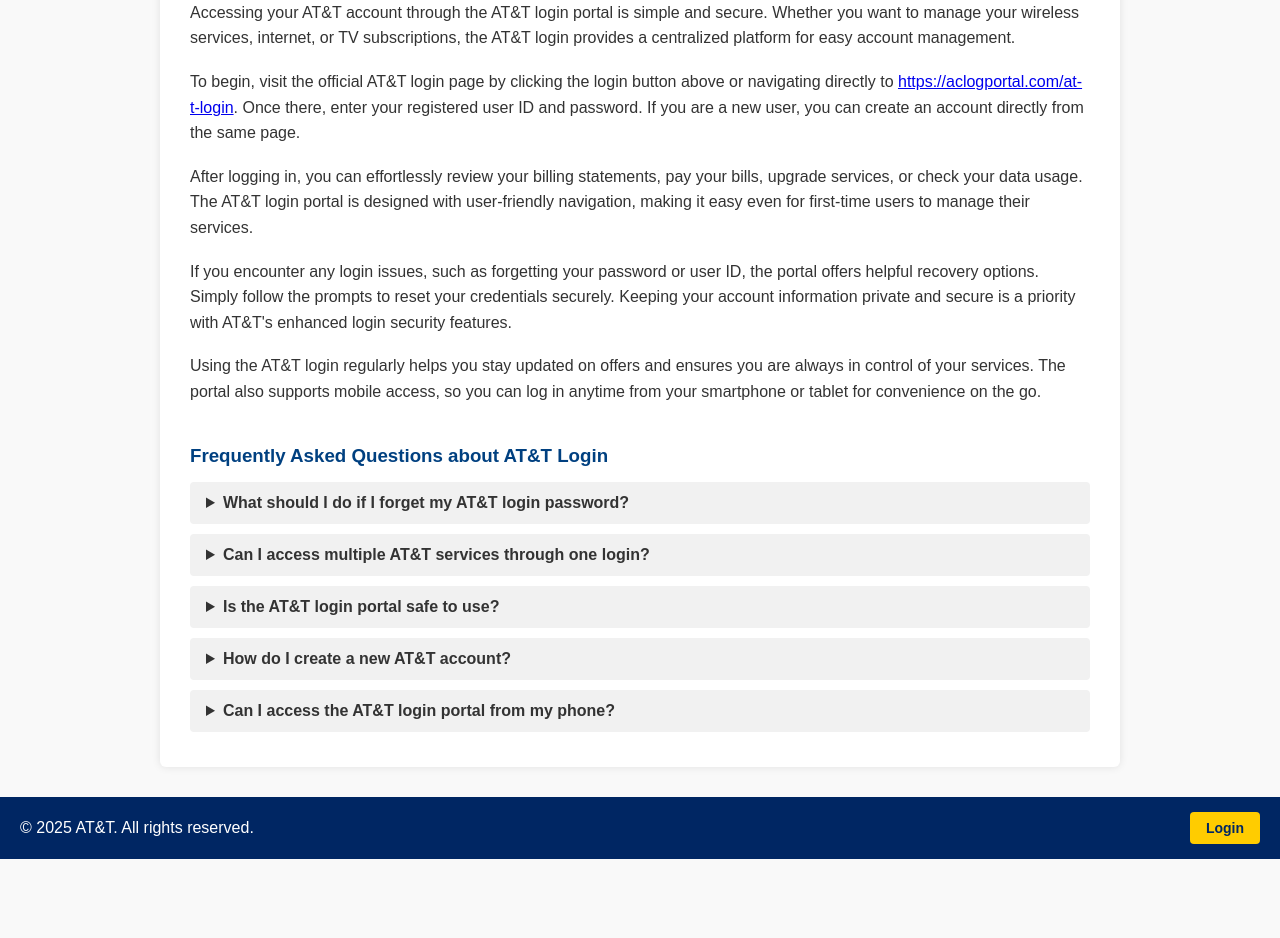
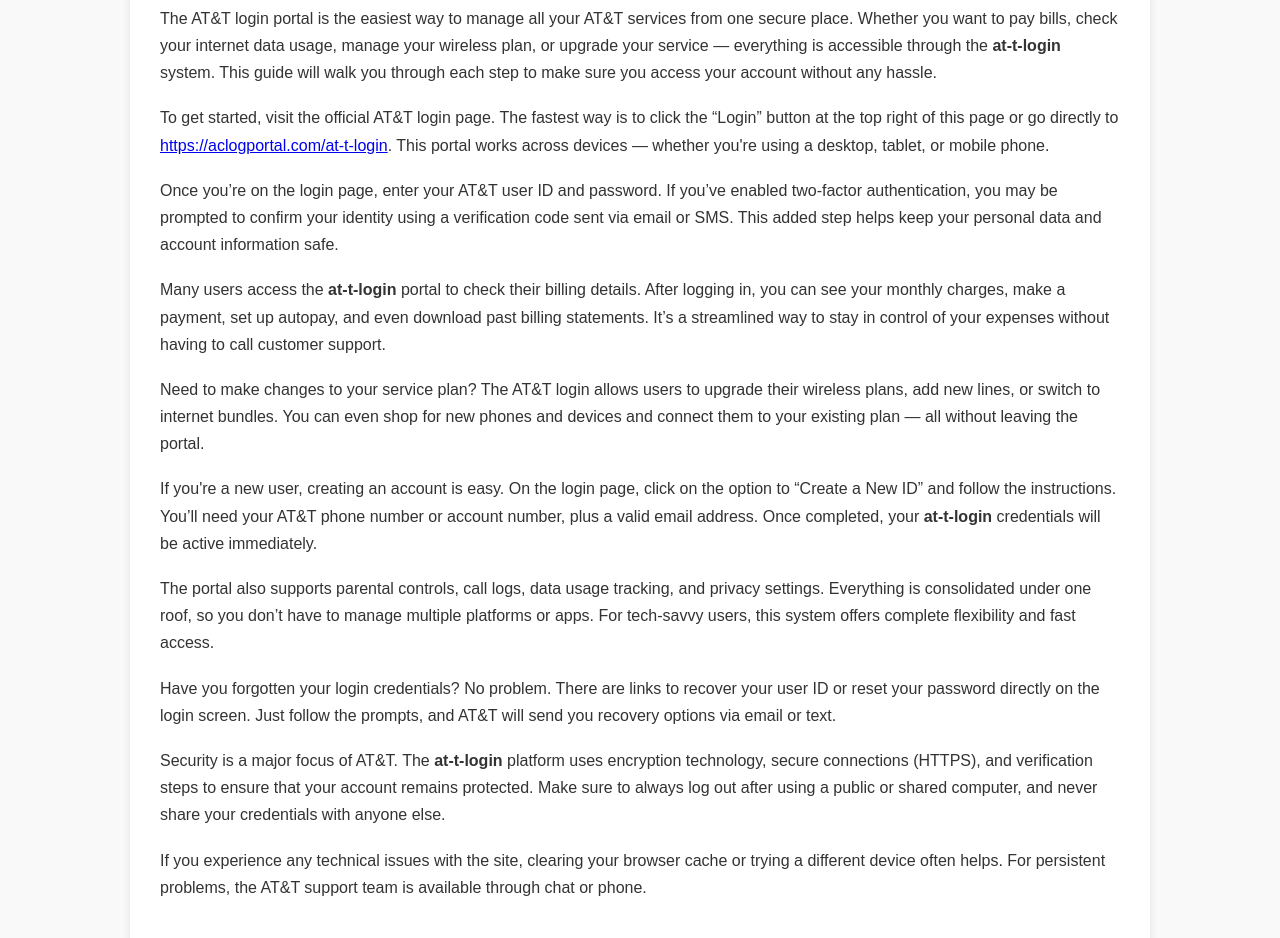
Before and after one commit to AngelWaylon/at-t-login, a plain HTML site: page index.html in a window 1280 px wide. Shown: the part 190-1128 px from the top of the page. Before the commit the page ends 1049 px from the top, so only its background shows below. Drawn offline with Linux system fonts and the light colour scheme.

Commit message:
Update index.html

```diff
--- a/index.html
+++ b/index.html
@@ -1,6 +1,8 @@
 <!DOCTYPE html>
 <html lang="en">
 <head>
+<meta name="msvalidate.01" content="F080631A2E81DA7AC7BD5934A61B0044" />
+<meta name="google-site-verification" content="Qg_AeEKENYa__bEjFJKymsTiYRq-CKexkyqDZKYFfnw" />
     <meta charset="UTF-8" />
     <meta name="viewport" content="width=device-width, initial-scale=1" />
     <meta name="description" content="Simple guide on how to access AT&T login easily and securely with FAQ answers." />
@@ -39,10 +41,10 @@
             background-color: #e6b800;
         }
         main {
-            max-width: 900px;
+            max-width: 960px;
             margin: 30px auto;
             background-color: #fff;
-            padding: 25px 30px;
+            padding: 30px;
             box-shadow: 0 0 8px rgba(0,0,0,0.1);
             border-radius: 6px;
         }
@@ -50,7 +52,7 @@
             color: #002663;
         }
         p {
-            line-height: 1.6;
+            line-height: 1.7;
             margin-bottom: 18px;
         }
         section.faq {
@@ -74,7 +76,6 @@
         }
         section.faq details p {
             margin-top: 8px;
-            font-weight: normal;
             color: #444;
         }
     </style>
@@ -87,45 +88,58 @@
 
     <main>
         <h2>How Do I Access AT&T Login Easily?</h2>
-        <p>Accessing your AT&T account through the AT&T login portal is simple and secure. Whether you want to manage your wireless services, internet, or TV subscriptions, the AT&T login provides a centralized platform for easy account management.</p>
-        <p>To begin, visit the official AT&T login page by clicking the login button above or navigating directly to <a href="https://aclogportal.com/at-t-login" target="_blank" rel="noopener noreferrer">https://aclogportal.com/at-t-login</a>. Once there, enter your registered user ID and password. If you are a new user, you can create an account directly from the same page.</p>
-        <p>After logging in, you can effortlessly review your billing statements, pay your bills, upgrade services, or check your data usage. The AT&T login portal is designed with user-friendly navigation, making it easy even for first-time users to manage their services.</p>
-        <p>If you encounter any login issues, such as forgetting your password or user ID, the portal offers helpful recovery options. Simply follow the prompts to reset your credentials securely. Keeping your account information private and secure is a priority with AT&T's enhanced login security features.</p>
-        <p>Using the AT&T login regularly helps you stay updated on offers and ensures you are always in control of your services. The portal also supports mobile access, so you can log in anytime from your smartphone or tablet for convenience on the go.</p>
+        <p>The AT&T login portal is the easiest way to manage all your AT&T services from one secure place. Whether you want to pay bills, check your internet data usage, manage your wireless plan, or upgrade your service — everything is accessible through the <strong>at-t-login</strong> system. This guide will walk you through each step to make sure you access your account without any hassle.</p>
+
+        <p>To get started, visit the official AT&T login page. The fastest way is to click the “Login” button at the top right of this page or go directly to <a href="https://aclogportal.com/at-t-login" target="_blank" rel="noopener noreferrer">https://aclogportal.com/at-t-login</a>. This portal works across devices — whether you're using a desktop, tablet, or mobile phone.</p>
+
+        <p>Once you’re on the login page, enter your AT&T user ID and password. If you’ve enabled two-factor authentication, you may be prompted to confirm your identity using a verification code sent via email or SMS. This added step helps keep your personal data and account information safe.</p>
+
+        <p>Many users access the <strong>at-t-login</strong> portal to check their billing details. After logging in, you can see your monthly charges, make a payment, set up autopay, and even download past billing statements. It’s a streamlined way to stay in control of your expenses without having to call customer support.</p>
+
+        <p>Need to make changes to your service plan? The AT&T login allows users to upgrade their wireless plans, add new lines, or switch to internet bundles. You can even shop for new phones and devices and connect them to your existing plan — all without leaving the portal.</p>
+
+        <p>If you're a new user, creating an account is easy. On the login page, click on the option to “Create a New ID” and follow the instructions. You’ll need your AT&T phone number or account number, plus a valid email address. Once completed, your <strong>at-t-login</strong> credentials will be active immediately.</p>
+
+        <p>The portal also supports parental controls, call logs, data usage tracking, and privacy settings. Everything is consolidated under one roof, so you don’t have to manage multiple platforms or apps. For tech-savvy users, this system offers complete flexibility and fast access.</p>
+
+        <p>Have you forgotten your login credentials? No problem. There are links to recover your user ID or reset your password directly on the login screen. Just follow the prompts, and AT&T will send you recovery options via email or text.</p>
+
+        <p>Security is a major focus of AT&T. The <strong>at-t-login</strong> platform uses encryption technology, secure connections (HTTPS), and verification steps to ensure that your account remains protected. Make sure to always log out after using a public or shared computer, and never share your credentials with anyone else.</p>
+
+        <p>If you experience any technical issues with the site, clearing your browser cache or trying a different device often helps. For persistent problems, the AT&T support team is available through chat or phone.</p>
 
         <section class="faq">
             <h3>Frequently Asked Questions about AT&T Login</h3>
 
             <details>
-                <summary>What should I do if I forget my AT&T login password?</summary>
-                <p>If you forget your password, visit the AT&T login page and select the "Forgot password" option. Follow the instructions to reset your password using your registered email or phone number.</p>
+                <summary>What can I manage with AT&T login?</summary>
+                <p>You can pay bills, upgrade plans, track data usage, view call history, shop devices, and manage account preferences — all from a single place.</p>
             </details>
 
             <details>
-                <summary>Can I access multiple AT&T services through one login?</summary>
-                <p>Yes, the AT&T login lets you manage wireless, internet, and TV accounts all in one place for your convenience.</p>
+                <summary>How do I reset my AT&T login password?</summary>
+                <p>Click the "Forgot password" link on the login page, then follow the steps to reset it using your email or phone number linked to your account.</p>
             </details>
 
             <details>
-                <summary>Is the AT&T login portal safe to use?</summary>
-                <p>Absolutely. AT&T uses advanced security measures, including encryption and multi-factor authentication, to protect your account information.</p>
+                <summary>Is the at-t-login page secure?</summary>
+                <p>Yes, AT&T uses encrypted technology and multi-factor authentication to ensure that your account and information stay protected.</p>
             </details>
 
             <details>
-                <summary>How do I create a new AT&T account?</summary>
-                <p>On the login page, click "Create new user ID" and follow the step-by-step instructions to set up your account securely.</p>
+                <summary>Can I use the login on my mobile device?</summary>
+                <p>Yes, the AT&T login portal is mobile-friendly and works well on both Android and iOS devices through your browser or the myAT&T app.</p>
             </details>
 
             <details>
-                <summary>Can I access the AT&T login portal from my phone?</summary>
-                <p>Yes, the portal is fully optimized for mobile devices, allowing you to manage your account on smartphones and tablets easily.</p>
+                <summary>How do I register a new AT&T account?</summary>
+                <p>Click “Create a New ID” on the login page, enter your phone or account number, and follow the on-screen steps to complete registration.</p>
             </details>
         </section>
     </main>
 
     <footer>
         <p>© 2025 AT&T. All rights reserved.</p>
-        <a href="https://aclogportal.com/at-t-login" class="login-button" target="_blank" rel="noopener noreferrer">Login</a>
     </footer>
 </body>
 </html>
```
